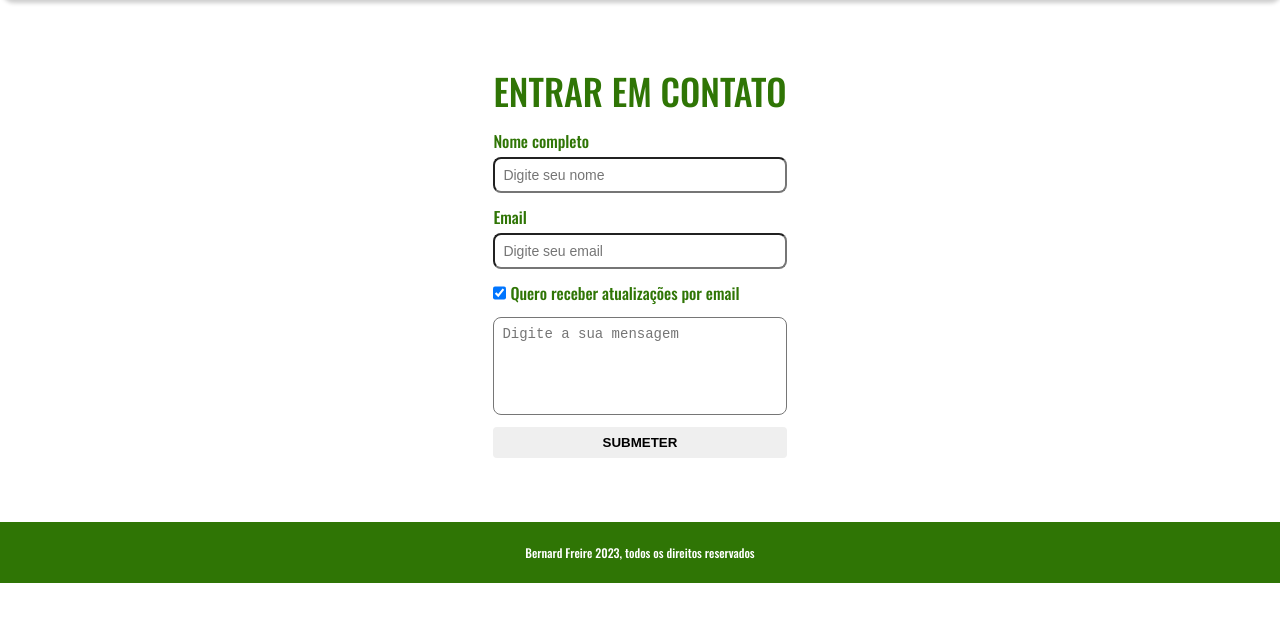
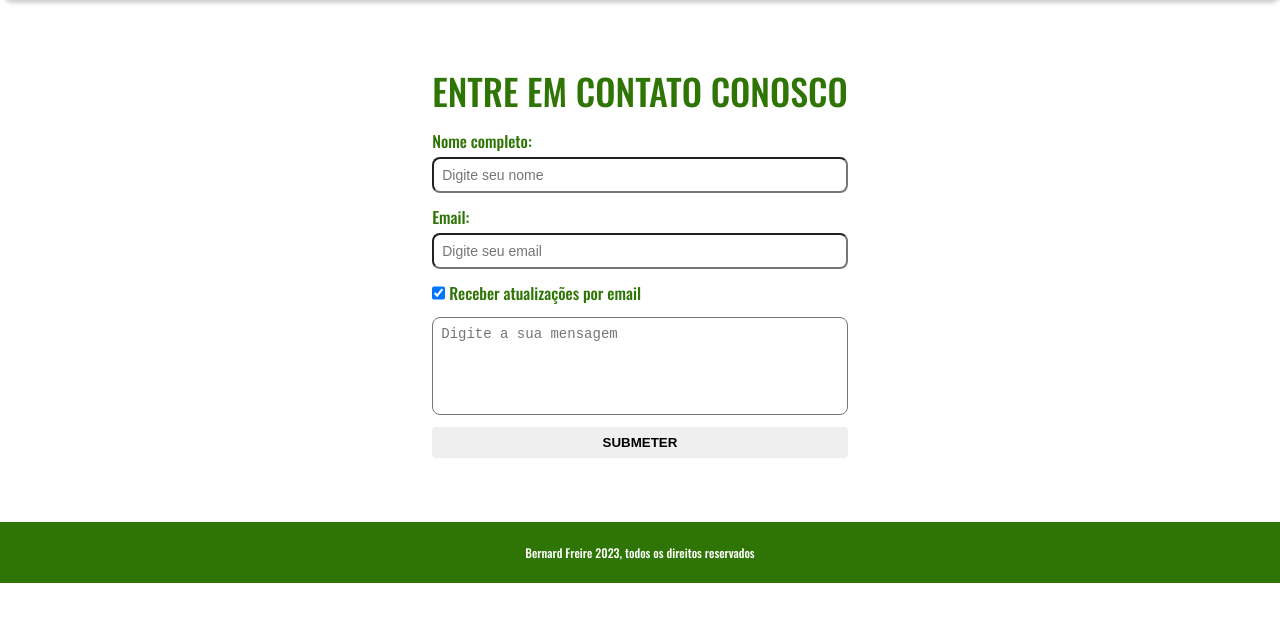
Before and after one commit to bernardfbs/InfnetProjetoFrontendHTMLCSS, a plain HTML site: page form.html in a window 1280 px wide. Shown: the part 74-696 px from the top of the page. Drawn offline with nearby package versions, Linux system fonts and the light colour scheme.

Commit message:
Pequenos ajustes de vocabulário

```diff
--- a/form.html
+++ b/form.html
@@ -28,17 +28,17 @@
 </div>
 <!-- app-bar fim -->
   <!-- cabecalho inicio -->
-<!-- form-contato-container inicio -->
+<!-- Início Formulario-->
   <div class="form-contato-container">
     <form class="form-contato" method="post" action="https://getform.io/f/7d988471-e46c-4055-96d5-1be1a4e4ae86">
-      <h2 class="form-titulo">Entrar em contato</h2>
+      <h2 class="form-titulo">Entre em contato conosco</h2>
       <div class="form-item">
-        <label for="form-nome">Nome completo</label>
+        <label for="form-nome">Nome completo:</label>
         <input type="text" placeholder="Digite seu nome" id="form-nome" name="form-nome" class="form-campo-texto"
           required minlength="4" maxlength="16">
       </div>
       <div class="form-item">
-        <label for="form-email">Email</label>
+        <label for="form-email">Email:</label>
         <input type="email" placeholder="Digite seu email" id="form-email" name="form-email" class="form-campo-texto"
           required>
       </div>
@@ -46,7 +46,7 @@
         <input type="checkbox" id="form-inscrever-newsletter" name="form-inscrever-newsletter" checked
           class="reset-checkbox-radio">
         <label for="form-inscrever-newsletter">
-          Quero receber atualizações por email
+          Receber atualizações por email
         </label>
       </div>
 
@@ -59,7 +59,7 @@
       </div>
     </form>
   </div>
-  <!-- form-contato-container fim -->
+  <!-- Início Formulario-->
 <div class="footer">
   <p>Bernard Freire 2023, todos os direitos reservados</p>
 </div>
```
